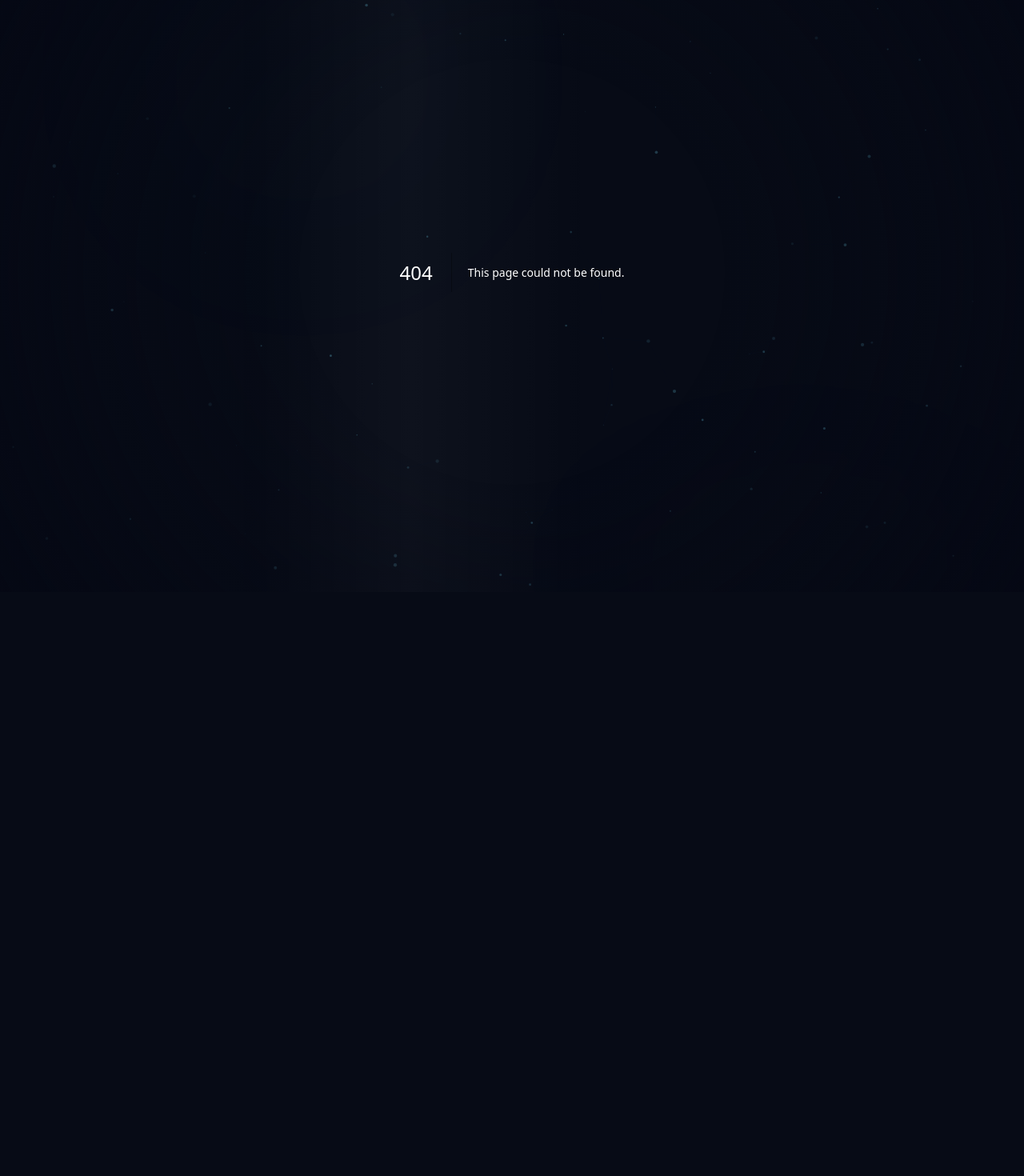
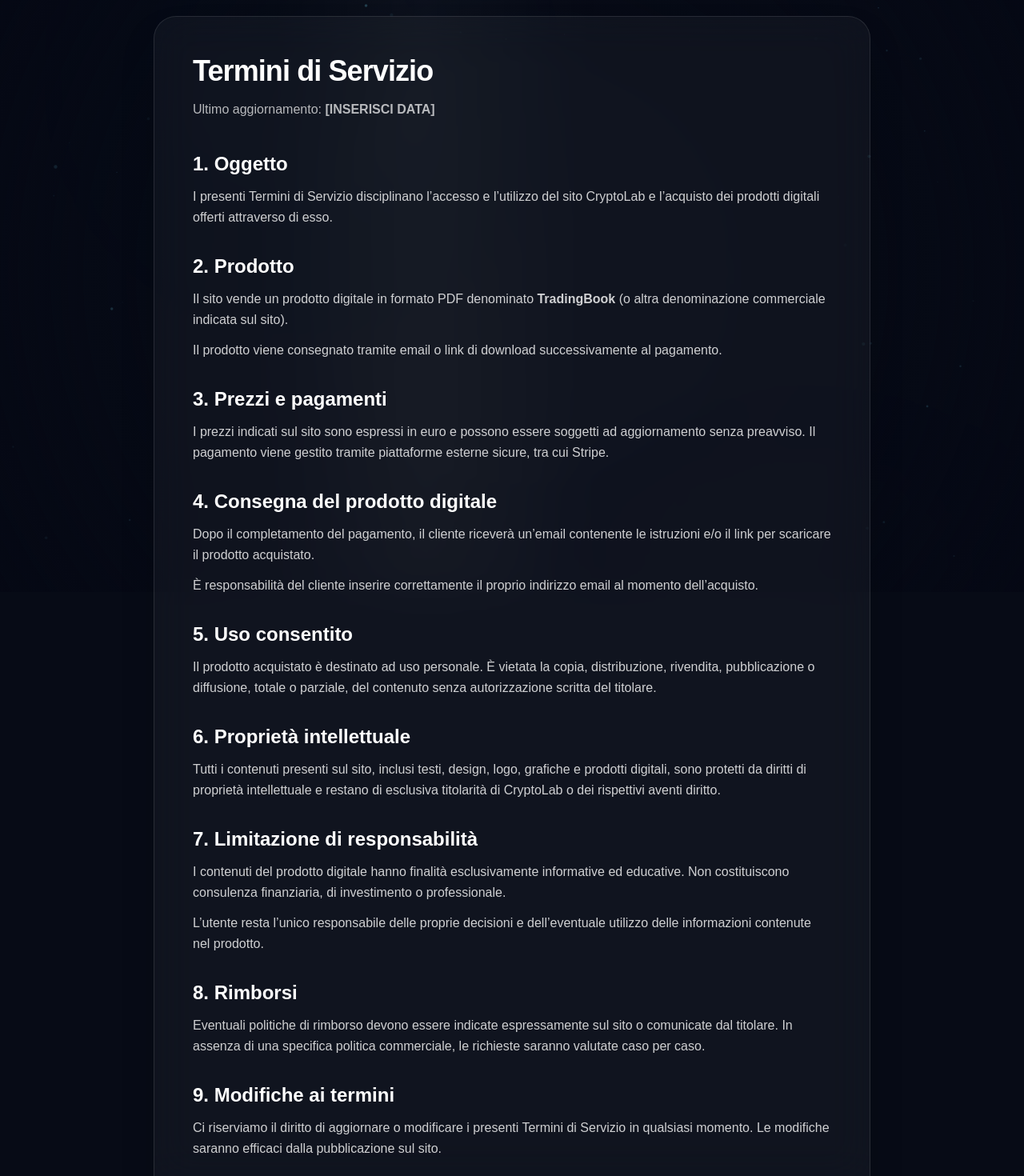
Before and after one commit to supportocryptolab/cryptolab, a Next.js app: page /termini-di-servizio in a window 1280 px wide. Before the commit this address had no page. Shown: the part 60-1530 px from the top of the page at 80% size. Before the commit the page ends 800 px from the top, so only its background shows below. Built offline with nearby package versions, Linux system fonts and the light colour scheme.

Commit message:
add privacy and terms of services

```diff
--- /dev/null
+++ b/app/privacy-policy/page.tsx
@@ -0,0 +1,119 @@
+import type { Metadata } from "next";
+
+export const metadata: Metadata = {
+title: "Privacy Policy | CryptoLab",
+description: "Privacy Policy di CryptoLab",
+};
+
+export default function PrivacyPolicyPage() {
+return (
+<main className="relative z-10 min-h-screen px-6 py-20 text-white">
+<div className="mx-auto max-w-4xl rounded-[28px] border border-white/10 bg-white/[0.04] p-8 shadow-2xl backdrop-blur-xl sm:p-12">
+<h1 className="mb-4 text-4xl font-bold tracking-tight">Privacy Policy</h1>
+<p className="mb-10 text-white/70">
+Ultimo aggiornamento: <strong>[INSERISCI DATA]</strong>
+</p>
+
+<div className="space-y-8 text-white/80 leading-relaxed">
+<section>
+<h2 className="mb-3 text-2xl font-semibold text-white">1. Titolare del trattamento</h2>
+<p>
+Il presente sito è gestito da <strong>[INSERISCI NOME / RAGIONE SOCIALE]</strong>,
+titolare del trattamento dei dati personali raccolti tramite il sito
+CryptoLab.
+</p>
+<p className="mt-3">
+Per qualsiasi informazione puoi contattarci a:
+<br />
+<strong>supportocryptolabitalia@gmail.com</strong>
+</p>
+</section>
+
+<section>
+<h2 className="mb-3 text-2xl font-semibold text-white">2. Dati raccolti</h2>
+<p>Possiamo raccogliere le seguenti categorie di dati personali:</p>
+<ul className="mt-3 list-disc space-y-2 pl-6">
+<li>dati identificativi e di contatto, come nome ed email;</li>
+<li>dati necessari per la gestione dell’acquisto del prodotto digitale;</li>
+<li>dati tecnici di navigazione, come indirizzo IP, browser e dispositivo;</li>
+<li>dati relativi alle transazioni e ai pagamenti gestiti tramite servizi di terze parti.</li>
+</ul>
+</section>
+
+<section>
+<h2 className="mb-3 text-2xl font-semibold text-white">3. Finalità del trattamento</h2>
+<p>I dati personali vengono trattati per le seguenti finalità:</p>
+<ul className="mt-3 list-disc space-y-2 pl-6">
+<li>consentire l’acquisto e la consegna del prodotto digitale;</li>
+<li>inviare email operative relative all’ordine e al download del PDF;</li>
+<li>gestire eventuali richieste di supporto;</li>
+<li>garantire sicurezza, funzionamento e manutenzione del sito;</li>
+<li>adempiere ad obblighi di legge.</li>
+</ul>
+</section>
+
+<section>
+<h2 className="mb-3 text-2xl font-semibold text-white">4. Base giuridica</h2>
+<p>
+Il trattamento dei dati si basa sull’esecuzione di misure precontrattuali e contrattuali,
+sull’adempimento di obblighi legali e, ove necessario, sul legittimo interesse del titolare
+alla sicurezza e al corretto funzionamento del sito.
+</p>
+</section>
+
+<section>
+<h2 className="mb-3 text-2xl font-semibold text-white">5. Pagamenti e servizi di terze parti</h2>
+<p>
+I pagamenti vengono gestiti tramite provider esterni, tra cui <strong>Stripe</strong>.
+L’invio delle email operative può essere gestito tramite <strong>Resend</strong>.
+L’archiviazione e la generazione dei link temporanei per il download possono essere gestite
+tramite <strong>Supabase</strong>.
+</p>
+<p className="mt-3">
+Tali soggetti trattano i dati secondo le proprie informative privacy e in qualità di autonomi
+titolari o responsabili del trattamento, a seconda del servizio fornito.
+</p>
+</section>
+
+<section>
+<h2 className="mb-3 text-2xl font-semibold text-white">6. Conservazione dei dati</h2>
+<p>
+I dati vengono conservati per il tempo strettamente necessario a perseguire le finalità
+per cui sono raccolti e, ove richiesto, per il periodo previsto dalla normativa vigente.
+</p>
+</section>
+
+<section>
+<h2 className="mb-3 text-2xl font-semibold text-white">7. Diritti dell’interessato</h2>
+<p>
+In qualità di interessato, puoi richiedere l’accesso ai tuoi dati personali, la rettifica,
+la cancellazione, la limitazione del trattamento, l’opposizione e, nei casi previsti,
+la portabilità dei dati.
+</p>
+<p className="mt-3">
+Per esercitare i tuoi diritti puoi scrivere a:
+<br />
+<strong>supportocryptolabitalia@gmail.com</strong>
+</p>
+</section>
+
+<section>
+<h2 className="mb-3 text-2xl font-semibold text-white">8. Sicurezza</h2>
+<p>
+Adottiamo misure tecniche e organizzative adeguate per proteggere i dati personali
+da accessi non autorizzati, perdita, divulgazione o alterazione.
+</p>
+</section>
+
+<section>
+<h2 className="mb-3 text-2xl font-semibold text-white">9. Modifiche alla presente informativa</h2>
+<p>
+Ci riserviamo il diritto di aggiornare la presente Privacy Policy in qualsiasi momento.
+Eventuali modifiche saranno pubblicate su questa pagina.
+</p>
+</section>
+</div>
+</div>
+</main>
+);
+}
--- /dev/null
+++ b/app/termini-di-servizio/page.tsx
@@ -0,0 +1,116 @@
+import type { Metadata } from "next";
+
+export const metadata: Metadata = {
+title: "Termini di Servizio | CryptoLab",
+description: "Termini di Servizio di CryptoLab",
+};
+
+export default function TermsPage() {
+return (
+<main className="relative z-10 min-h-screen px-6 py-20 text-white">
+<div className="mx-auto max-w-4xl rounded-[28px] border border-white/10 bg-white/[0.04] p-8 shadow-2xl backdrop-blur-xl sm:p-12">
+<h1 className="mb-4 text-4xl font-bold tracking-tight">Termini di Servizio</h1>
+<p className="mb-10 text-white/70">
+Ultimo aggiornamento: <strong>[INSERISCI DATA]</strong>
+</p>
+
+<div className="space-y-8 text-white/80 leading-relaxed">
+<section>
+<h2 className="mb-3 text-2xl font-semibold text-white">1. Oggetto</h2>
+<p>
+I presenti Termini di Servizio disciplinano l’accesso e l’utilizzo del sito CryptoLab
+e l’acquisto dei prodotti digitali offerti attraverso di esso.
+</p>
+</section>
+
+<section>
+<h2 className="mb-3 text-2xl font-semibold text-white">2. Prodotto</h2>
+<p>
+Il sito vende un prodotto digitale in formato PDF denominato
+<strong> TradingBook</strong> (o altra denominazione commerciale indicata sul sito).
+</p>
+<p className="mt-3">
+Il prodotto viene consegnato tramite email o link di download successivamente al pagamento.
+</p>
+</section>
+
+<section>
+<h2 className="mb-3 text-2xl font-semibold text-white">3. Prezzi e pagamenti</h2>
+<p>
+I prezzi indicati sul sito sono espressi in euro e possono essere soggetti ad aggiornamento
+senza preavviso. Il pagamento viene gestito tramite piattaforme esterne sicure, tra cui Stripe.
+</p>
+</section>
+
+<section>
+<h2 className="mb-3 text-2xl font-semibold text-white">4. Consegna del prodotto digitale</h2>
+<p>
+Dopo il completamento del pagamento, il cliente riceverà un’email contenente le istruzioni
+e/o il link per scaricare il prodotto acquistato.
+</p>
+<p className="mt-3">
+È responsabilità del cliente inserire correttamente il proprio indirizzo email al momento
+dell’acquisto.
+</p>
+</section>
+
+<section>
+<h2 className="mb-3 text-2xl font-semibold text-white">5. Uso consentito</h2>
+<p>
+Il prodotto acquistato è destinato ad uso personale. È vietata la copia, distribuzione,
+rivendita, pubblicazione o diffusione, totale o parziale, del contenuto senza autorizzazione
+scritta del titolare.
+</p>
+</section>
+
+<section>
+<h2 className="mb-3 text-2xl font-semibold text-white">6. Proprietà intellettuale</h2>
+<p>
+Tutti i contenuti presenti sul sito, inclusi testi, design, logo, grafiche e prodotti digitali,
+sono protetti da diritti di proprietà intellettuale e restano di esclusiva titolarità di
+CryptoLab o dei rispettivi aventi diritto.
+</p>
+</section>
+
+<section>
+<h2 className="mb-3 text-2xl font-semibold text-white">7. Limitazione di responsabilità</h2>
+<p>
+I contenuti del prodotto digitale hanno finalità esclusivamente informative ed educative.
+Non costituiscono consulenza finanziaria, di investimento o professionale.
+</p>
+<p className="mt-3">
+L’utente resta l’unico responsabile delle proprie decisioni e dell’eventuale utilizzo delle
+informazioni contenute nel prodotto.
+</p>
+</section>
+
+<section>
+<h2 className="mb-3 text-2xl font-semibold text-white">8. Rimborsi</h2>
+<p>
+Eventuali politiche di rimborso devono essere indicate espressamente sul sito o comunicate
+dal titolare. In assenza di una specifica politica commerciale, le richieste saranno valutate
+caso per caso.
+</p>
+</section>
+
+<section>
+<h2 className="mb-3 text-2xl font-semibold text-white">9. Modifiche ai termini</h2>
+<p>
+Ci riserviamo il diritto di aggiornare o modificare i presenti Termini di Servizio in qualsiasi
+momento. Le modifiche saranno efficaci dalla pubblicazione sul sito.
+</p>
+</section>
+
+<section>
+<h2 className="mb-3 text-2xl font-semibold text-white">10. Contatti</h2>
+<p>
+Per qualsiasi richiesta o informazione puoi contattarci a:
+<br />
+<strong>supportocryptolabitalia@gmail.com</strong>
+</p>
+</section>
+</div>
+</div>
+</main>
+);
+}
```
